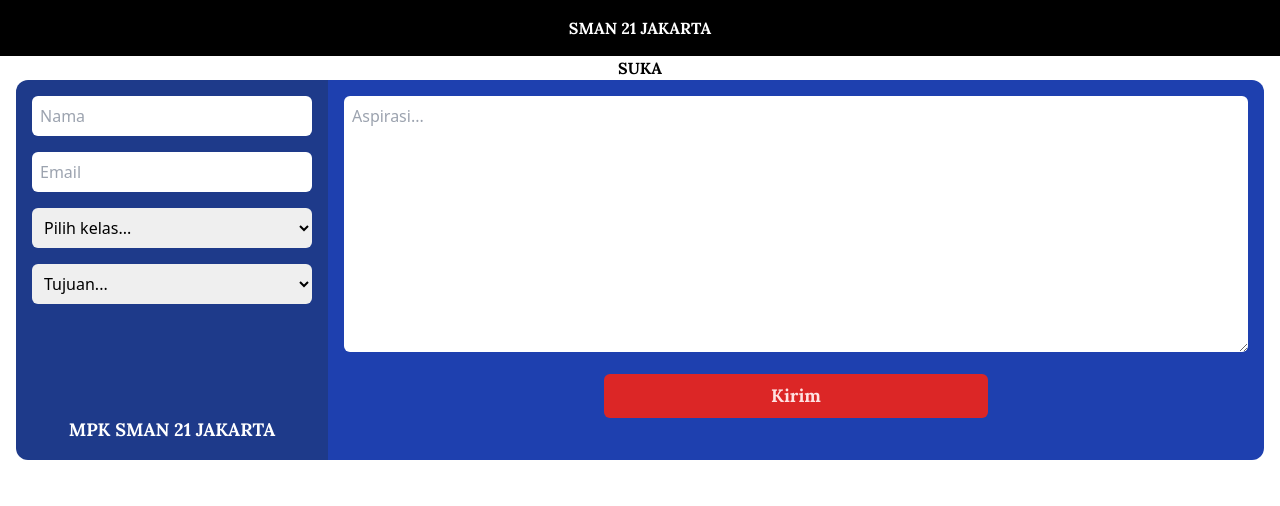
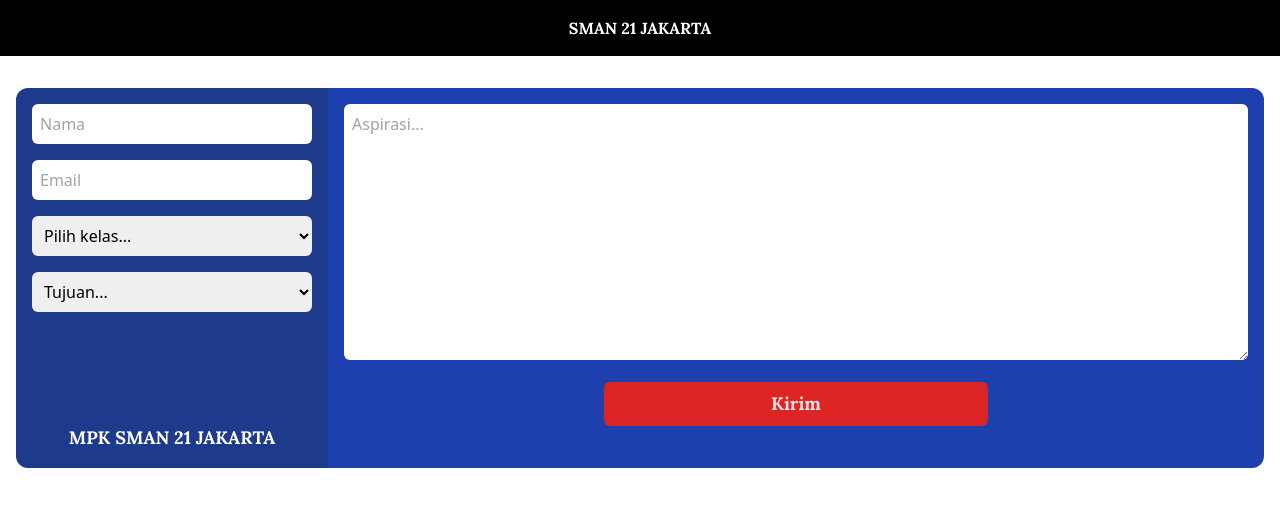
Before and after one commit to akbur/akbur.github.io, a website: page index.html in a window 1280 px wide. Drawn offline with Linux system fonts and the light colour scheme; a web font is replaced by a local one.

Commit message:
Update index.html

```diff
--- a/index.html
+++ b/index.html
@@ -18,10 +18,10 @@
             </div>
         </div>
     </header>
-    <section class="pt-16 pb-16">
+    <section class="pt-8 pb-16">
         <div class="container">
-            <div class="w-full mx-auto text-center mb-16">
-                <span class="font-lora text-4xl">SUKA</span>
+            <div class="rounded-md shadow-md overflow-hidden mb-8 max-w-md mx-auto lg:hidden">
+                <img src="img/suka.jpeg" alt="Suka">
             </div>
             <div class="w-full">
                 <form action="https://docs.google.com/forms/u/0/d/e/1FAIpQLSci2_rGLQZt6_ZFoqyT3VukoKzgK-AqEY9OjxK-QgVOXdzUXw/formResponse" target="_self" method="POST" id="mG61Hd" jsmodel="TOfxwf Q91hve CEkLOc" data-shuffle-seed="-3579127836513753216" data-response="%.@.[]]" data-first-entry="0" data-last-entry="5" data-is-first-page="true" class="w-full lg:flex lg:flex-wrap">
```
